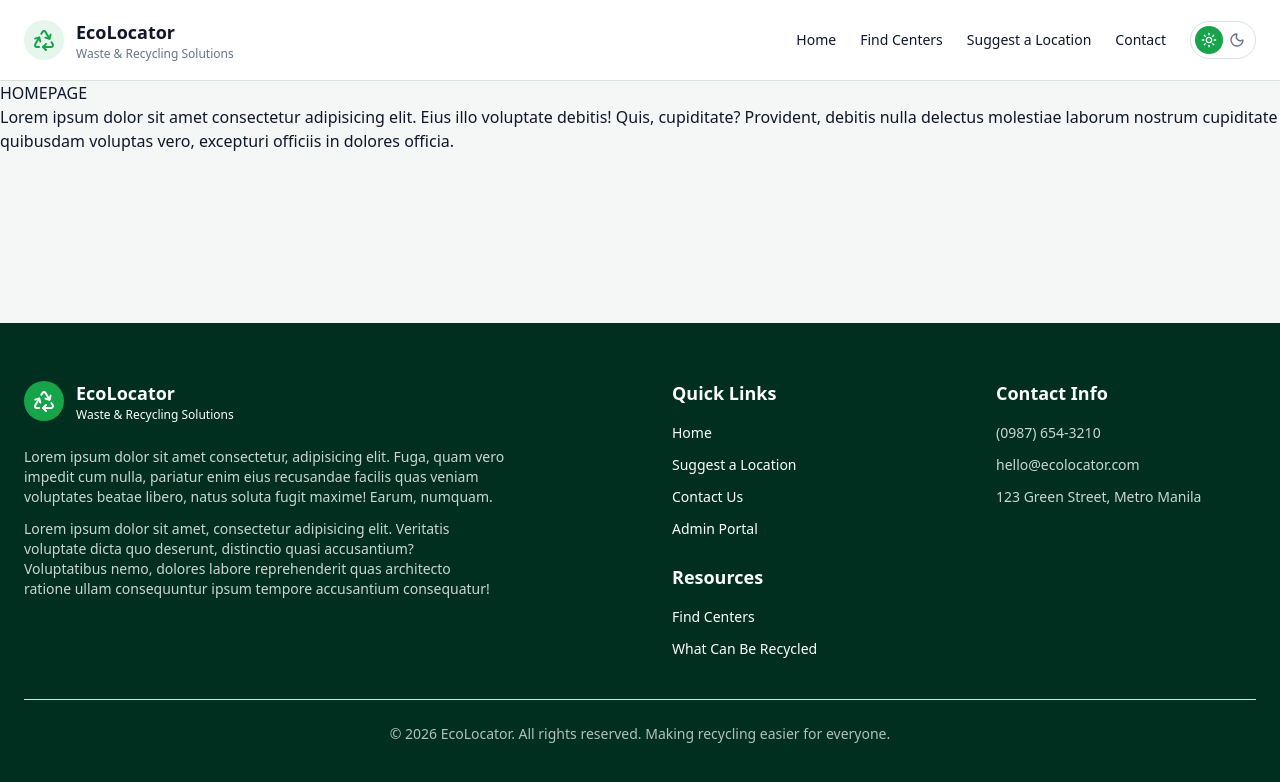
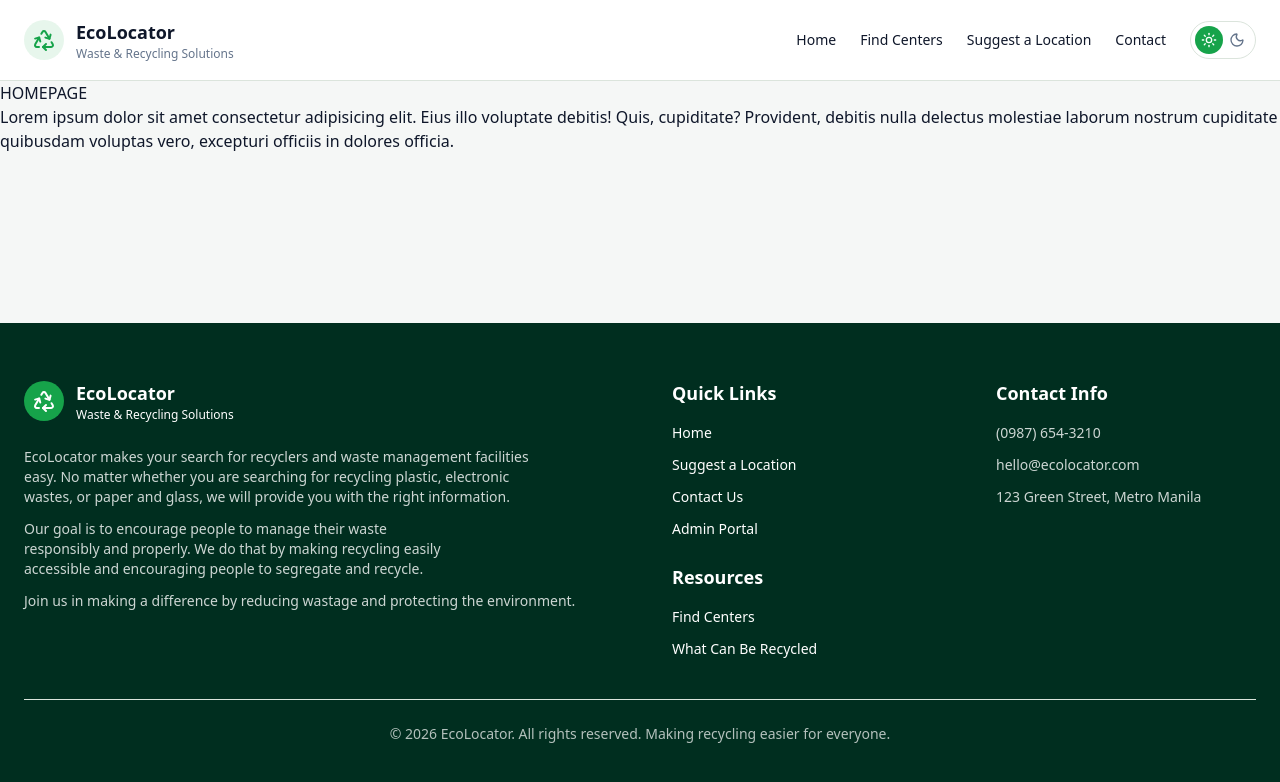
Before and after one commit to jamloresto/cmsc-207-ecolocator, a Next.js app in the folder apps/web/: page / in a window 1280 px wide. Shown: the top 782 px of the page. Built offline with nearby package versions, Linux system fonts and the light colour scheme.

Commit message:
add: footer content

```diff
--- a/apps/web/src/components/layout/site-footer.tsx
+++ b/apps/web/src/components/layout/site-footer.tsx
@@ -32,19 +32,31 @@ export function SiteFooter() {
               </div>
             </div>
 
-            <div className="space-y-3 text-sm text-white/80">
+            <div className="hidden space-y-3 text-sm text-white/80 md:flex flex-col">
               <p className="text-balance">
-                Lorem ipsum dolor sit amet consectetur, adipisicing elit. Fuga,
-                quam vero impedit cum nulla, pariatur enim eius recusandae
-                facilis quas veniam voluptates beatae libero, natus soluta fugit
-                maxime! Earum, numquam.
+                EcoLocator makes your search for recyclers and waste management
+                facilities easy. No matter whether you are searching for
+                recycling plastic, electronic wastes, or paper and glass, we
+                will provide you with the right information.
               </p>
               <p className="text-balance">
-                Lorem ipsum dolor sit amet, consectetur adipisicing elit.
-                Veritatis voluptate dicta quo deserunt, distinctio quasi
-                accusantium? Voluptatibus nemo, dolores labore reprehenderit
-                quas architecto ratione ullam consequuntur ipsum tempore
-                accusantium consequatur!
+                Our goal is to encourage people to manage their waste
+                responsibly and properly. We do that by making recycling easily
+                accessible and encouraging people to segregate and recycle.
+              </p>
+              <p className="text-balance">
+                Join us in making a difference by reducing wastage and
+                protecting the environment.
+              </p>
+            </div>
+            <div className="space-y-3 text-sm text-white/80 md:hidden">
+              <p className="text-balance">
+                Find your nearest recycling facility and dispose of waste
+                effectively and efficiently. Whether it's plastics or electronic
+                waste, we'll help you find the best spot.
+              </p>
+              <p className="text-balance">
+                Choose the better path toward sustainability.
               </p>
             </div>
           </div>
```
Also changed, not shown: 1 other file (tests, documents, lock files or other folders).
